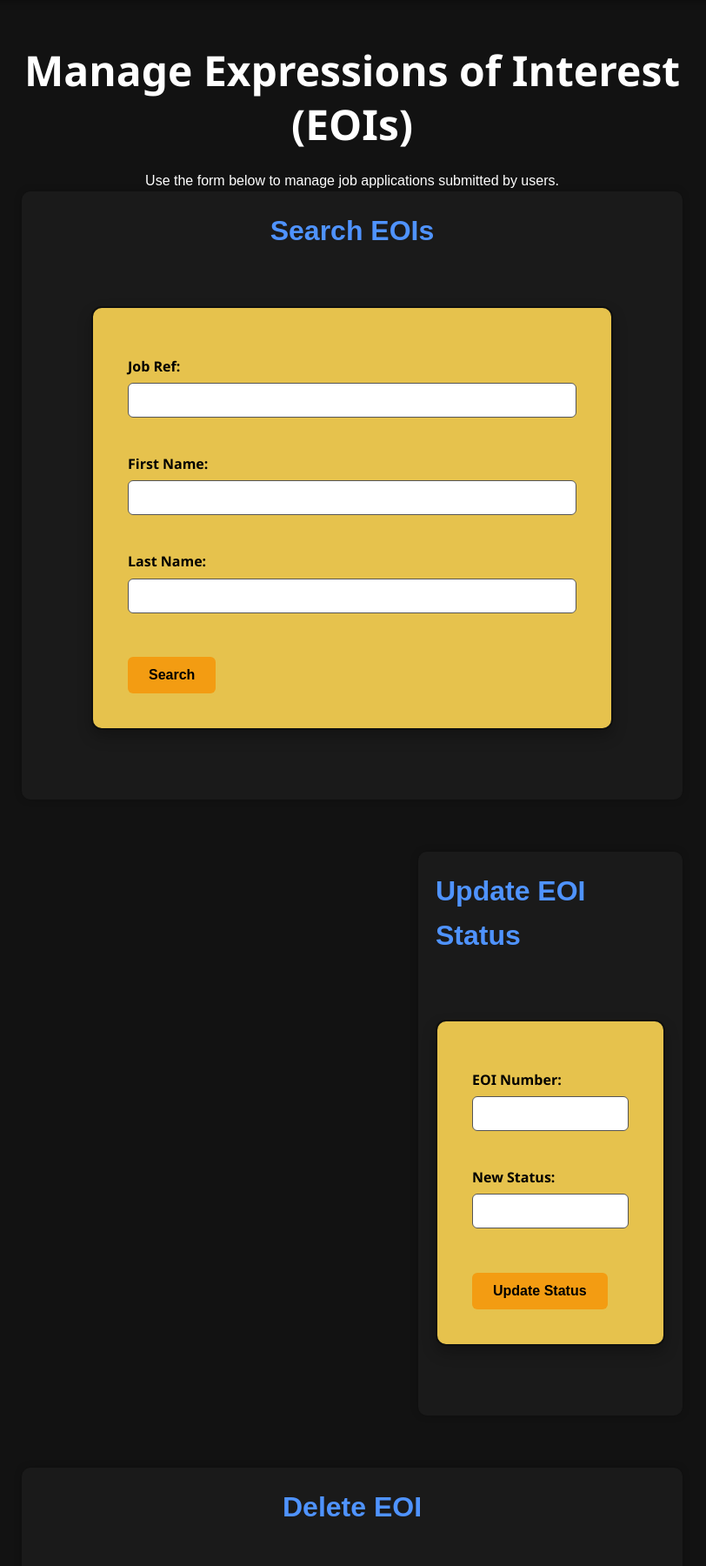
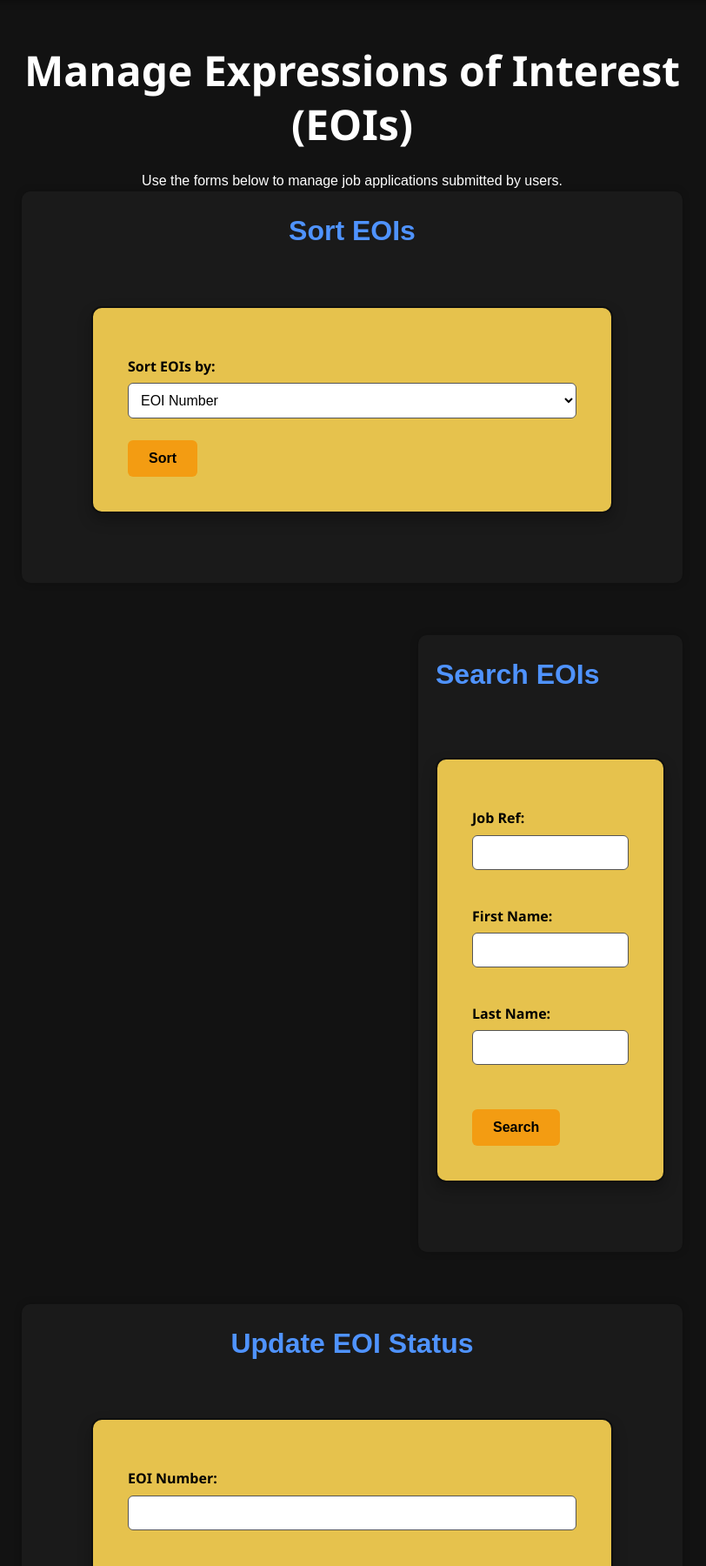
Before and after one commit to 105406263/project2, a PHP site: page /manage.php in a window 1280 px wide. Shown: the part 120-1920 px from the top of the page at 87% size, without its empty margins (235-1047 px from the left). Run offline with PHP 8.4, Linux system fonts and the light colour scheme; the visitor is signed in with stand-in values (Sample User, id 1).

Commit message:
Added manager login, registration, lockout, and EOI sorting

```diff
--- a/manage.php
+++ b/manage.php
@@ -4,10 +4,7 @@ if (!isset($_SESSION['username'])) {
   header("Location: login.php");
   exit();
 }
-?>
 
-<?php
-session_start();
 require_once("settings.php");
 
 // Connect to DB
@@ -32,7 +29,51 @@ if (!$conn) {
 
 <main>
   <h1>Manage Expressions of Interest (EOIs)</h1>
-  <p>Use the form below to manage job applications submitted by users.</p>
+  <p>Use the forms below to manage job applications submitted by users.</p>
+
+  <!-- SORT FORM -->
+  <section>
+    <h2>Sort EOIs</h2>
+    <form method="get" action="manage.php">
+      <label for="sort_by">Sort EOIs by:</label>
+      <select name="sort_by" id="sort_by">
+        <option value="EOInumber">EOI Number</option>
+        <option value="jobRef">Job Reference</option>
+        <option value="firstName">First Name</option>
+        <option value="lastName">Last Name</option>
+        <option value="email">Email</option>
+        <option value="status">Status</option>
+      </select>
+      <input type="submit" name="sort" value="Sort">
+    </form>
+
+    <?php
+    if (isset($_GET["sort"])) {
+      $valid_fields = ['EOInumber', 'jobRef', 'firstName', 'lastName', 'email', 'status'];
+      $sortBy = in_array($_GET["sort_by"], $valid_fields) ? $_GET["sort_by"] : 'EOInumber';
+
+      $query = "SELECT * FROM eoi ORDER BY $sortBy";
+      $result = mysqli_query($conn, $query);
+
+      if ($result && mysqli_num_rows($result) > 0) {
+        echo "<h3>Sorted EOIs:</h3><table border='1' cellpadding='8'>";
+        echo "<tr><th>EOI #</th><th>Job Ref</th><th>Name</th><th>Email</th><th>Status</th></tr>";
+        while ($row = mysqli_fetch_assoc($result)) {
+          echo "<tr>
+                  <td>{$row['EOInumber']}</td>
+        <td>{$row['JobReferenceNumber']}</td>
+        <td>{$row['FirstName']} {$row['LastName']}</td>
+        <td>{$row['Emailaddress']}</td>
+        <td>{$row['status']}</td>
+                </tr>";
+        }
+        echo "</table>";
+      } else {
+        echo "<p>No EOIs found for sorting.</p>";
+      }
+    }
+    ?>
+  </section>
 
   <!-- SEARCH FORM -->
   <section>
@@ -57,28 +98,30 @@ if (!$conn) {
       $lastName = trim($_POST["last_name"]);
 
       $query = "SELECT * FROM eoi WHERE 1=1";
-      if (!empty($jobRef)) $query .= " AND jobRef LIKE '%$jobRef%'";
-      if (!empty($firstName)) $query .= " AND firstName LIKE '%$firstName%'";
-      if (!empty($lastName)) $query .= " AND lastName LIKE '%$lastName%'";
+      if (!empty($jobRef)) $query .= " AND JobReferenceNumber LIKE '%$jobRef%'";
+      if (!empty($firstName)) $query .= " AND FirstName LIKE '%$firstName%'";
+      if (!empty($lastName)) $query .= " AND LastName LIKE '%$lastName%'";
 
       $result = mysqli_query($conn, $query);
+
       if ($result && mysqli_num_rows($result) > 0) {
-        echo "<h3>Results:</h3><table border='1' cellpadding='8'>";
+        echo "<h3>Search Results:</h3><table border='1' cellpadding='8'>";
         echo "<tr><th>EOI #</th><th>Job Ref</th><th>Name</th><th>Email</th><th>Status</th></tr>";
         while ($row = mysqli_fetch_assoc($result)) {
           echo "<tr>
                   <td>{$row['EOInumber']}</td>
-                  <td>{$row['jobRef']}</td>
-                  <td>{$row['firstName']} {$row['lastName']}</td>
-                  <td>{$row['email']}</td>
+                  <td>{$row['JobReferenceNumber']}</td>
+                  <td>{$row['FirstName']} {$row['LastName']}</td>
+                  <td>{$row['Emailaddress']}</td>
                   <td>{$row['status']}</td>
                 </tr>";
         }
         echo "</table>";
       } else {
-        echo "<p>No EOIs found.</p>";
+        echo "<p>No EOIs found matching your criteria.</p>";
       }
     }
+
     ?>
   </section>
 
@@ -99,16 +142,27 @@ if (!$conn) {
   if (isset($_POST["update"])) {
     $eoiNum = trim($_POST["eoi_num"]);
     $newStatus = trim($_POST["new_status"]);
+
     if (!empty($eoiNum) && !empty($newStatus)) {
-        $updateQuery = "UPDATE eoi SET status='$newStatus' WHERE EOInumber=$eoiNum";
+      $updateQuery = "UPDATE eoi SET status = '$newStatus' WHERE EOInumber = $eoiNum";
       $updateResult = mysqli_query($conn, $updateQuery);
-        echo $updateResult ? "<p>Updated EOI #$eoiNum to status '$newStatus'.</p>" : "<p>Error updating record.</p>";
+
+      if ($updateResult) {
+        if (mysqli_affected_rows($conn) > 0) {
+          echo "<p style='color: green;'> Status updated: EOI #$eoiNum → '$newStatus'</p>";
         } else {
-        echo "<p>Please provide both EOI number and new status.</p>";
+          echo "<p style='color: orange;'> No rows updated. EOI #$eoiNum may not exist or status is already '$newStatus'.</p>";
+        }
+      } else {
+        echo "<p style='color: red;'> Error running update query.</p>";
+      }
+    } else {
+      echo "<p style='color: red;'> Please provide both EOI number and new status.</p>";
     }
   }
   ?>
 </section>
+
 
   <!-- DELETE EOI -->
   <section>
```
Lines whose indentation alone changed are shown as unchanged.
